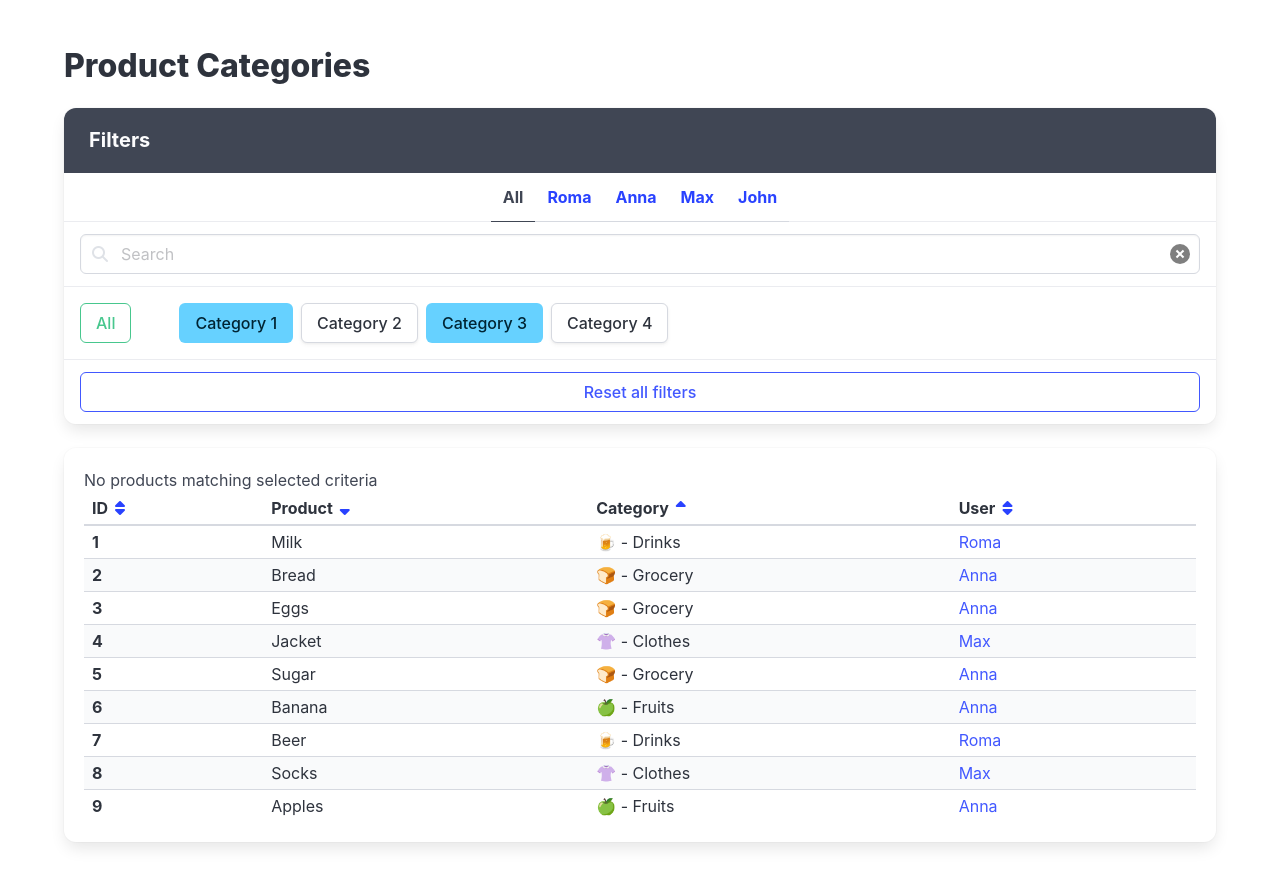
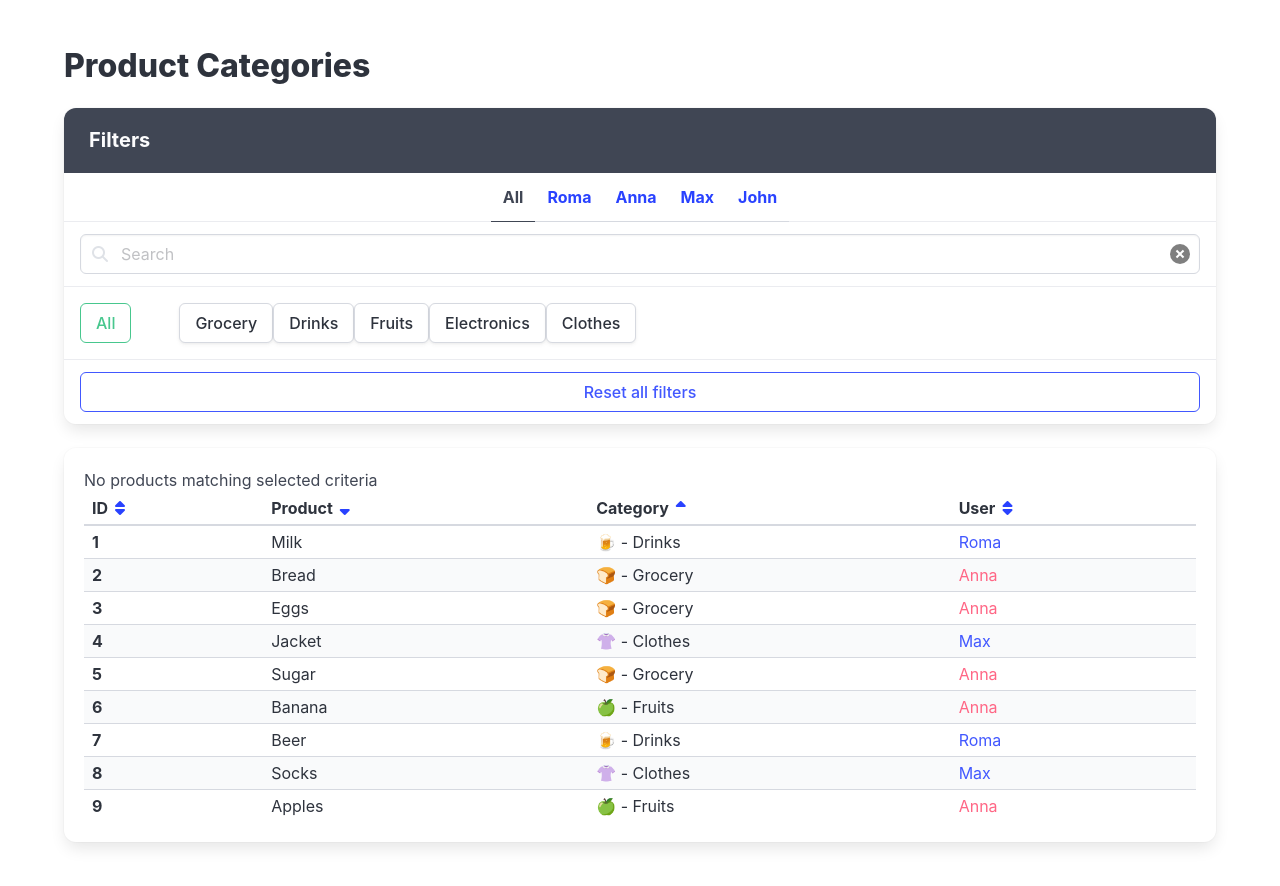
Before and after one commit to lvlashnin/react-practice-mashnin, a React (Vite) app: page / in a window 1280 px wide. Shown: the top 886 px of the page. Built offline with nearby package versions, Linux system fonts and the light colour scheme.

Commit message:
1150 commit

```diff
--- a/src/App.jsx
+++ b/src/App.jsx
@@ -25,10 +25,11 @@ const products = productsFromServer.map(product => {
 export const App = () => {
   const [stateSettings, setStateSettings] = useState({
     filterbyUser: 'all',
-    filterbyCategory: null,
+    filterbyCategory: 'all',
     searchQuery: '',
     sortBy: 'id',
     sortDirection: 'asc',
+    isReset: false,
   });
 
   const displayedProducts = useMemo(() => {
@@ -40,13 +41,24 @@ export const App = () => {
     }
     if (stateSettings.searchQuery) {
       result = result.filter(product =>
-        product.userName
-          .toLowerCase()
-          .includes(stateSettings.searchQuery.toLowerCase()),
+        product.name.toLowerCase().includes(stateSettings.searchQuery),
       );
     }
+    if (stateSettings.filterbyCategory !== 'all') {
+      result = result.filter(
+        product => product.categoryTitle === stateSettings.filterbyCategory,
+      );
+    }
+
+    if (stateSettings.isReset) {
+      result = products;
+      setStateSettings(prev => ({
+        ...prev,
+        isReset: false,
+      }));
+    }
     return result;
-  }, [{ stateSettings }]);
+  }, [stateSettings]);
 
   const handleFiletr = userName => {
     setStateSettings(prev => ({
@@ -61,6 +73,18 @@ export const App = () => {
       searchQuery: event.target.value,
     }));
   };
+
+  const handleCategoryFilter = categoryTitle => {
+    setStateSettings(prev => ({
+      ...prev,
+      filterbyCategory: categoryTitle,
+    }));
+  };
+
+  const handleResetAll = () => {
+    setStateSettings(prev => ({ stateSettings: { ...prev, isReset: true } }));
+  };
+
   return (
     <div className="section">
       <div className="container">
@@ -139,12 +163,31 @@ export const App = () => {
               <a
                 href="#/"
                 data-cy="AllCategories"
-                className="button is-success mr-6 is-outlined"
+                className={cn('button mr-6 is-outlined is-success')}
+                onClick={() => handleCategoryFilter('all')}
               >
                 All
               </a>
 
+              {categoriesFromServer.map(category => {
+                return (
                   <a
+                    data-cy="Category"
+                    // className="button mr-2 my-1 is-info"
+                    href="#/"
+                    key={category.id}
+                    onClick={() => handleCategoryFilter(category.title)}
+                    className={cn('button', 'my-1', {
+                      'is-info':
+                        category.title === stateSettings.filterbyCategory,
+                    })}
+                  >
+                    {category.title}
+                  </a>
+                );
+              })}
+
+              {/* <a
                 data-cy="Category"
                 className="button mr-2 my-1 is-info"
                 href="#/"
@@ -165,7 +208,7 @@ export const App = () => {
               </a>
               <a data-cy="Category" className="button mr-2 my-1" href="#/">
                 Category 4
-              </a>
+              </a> */}
             </div>
 
             <div className="panel-block">
@@ -173,6 +216,7 @@ export const App = () => {
                 data-cy="ResetAllButton"
                 href="#/"
                 className="button is-link is-outlined is-fullwidth"
+                onClick={handleResetAll}
               >
                 Reset all filters
               </a>
@@ -238,7 +282,8 @@ export const App = () => {
             </thead>
 
             <tbody>
-              {displayedProducts.map(product => {
+              {displayedProducts.length ? (
+                displayedProducts.map(product => {
                   return (
                     <tr data-cy="Product">
                       <td className="has-text-weight-bold" data-cy="ProductId">
@@ -248,12 +293,21 @@ export const App = () => {
                       <td data-cy="ProductName">{product.name}</td>
                       <td data-cy="ProductCategory">{`${product.categoryIcon} - ${product.categoryTitle}`}</td>
 
-                    <td data-cy="ProductUser" className="has-text-link">
+                      <td
+                        data-cy="ProductUser"
+                        className={cn({
+                          'has-text-link': product.userSex === 'm',
+                          'has-text-danger': product.userSex === 'f',
+                        })}
+                      >
                         {product.userName}
                       </td>
                     </tr>
                   );
-              })}
+                })
+              ) : (
+                <p>No products matching selected criteria</p>
+              )}
               {/* <tr data-cy="Product">
                 <td className="has-text-weight-bold" data-cy="ProductId">
                   1
```
Lines whose indentation alone changed are shown as unchanged.
